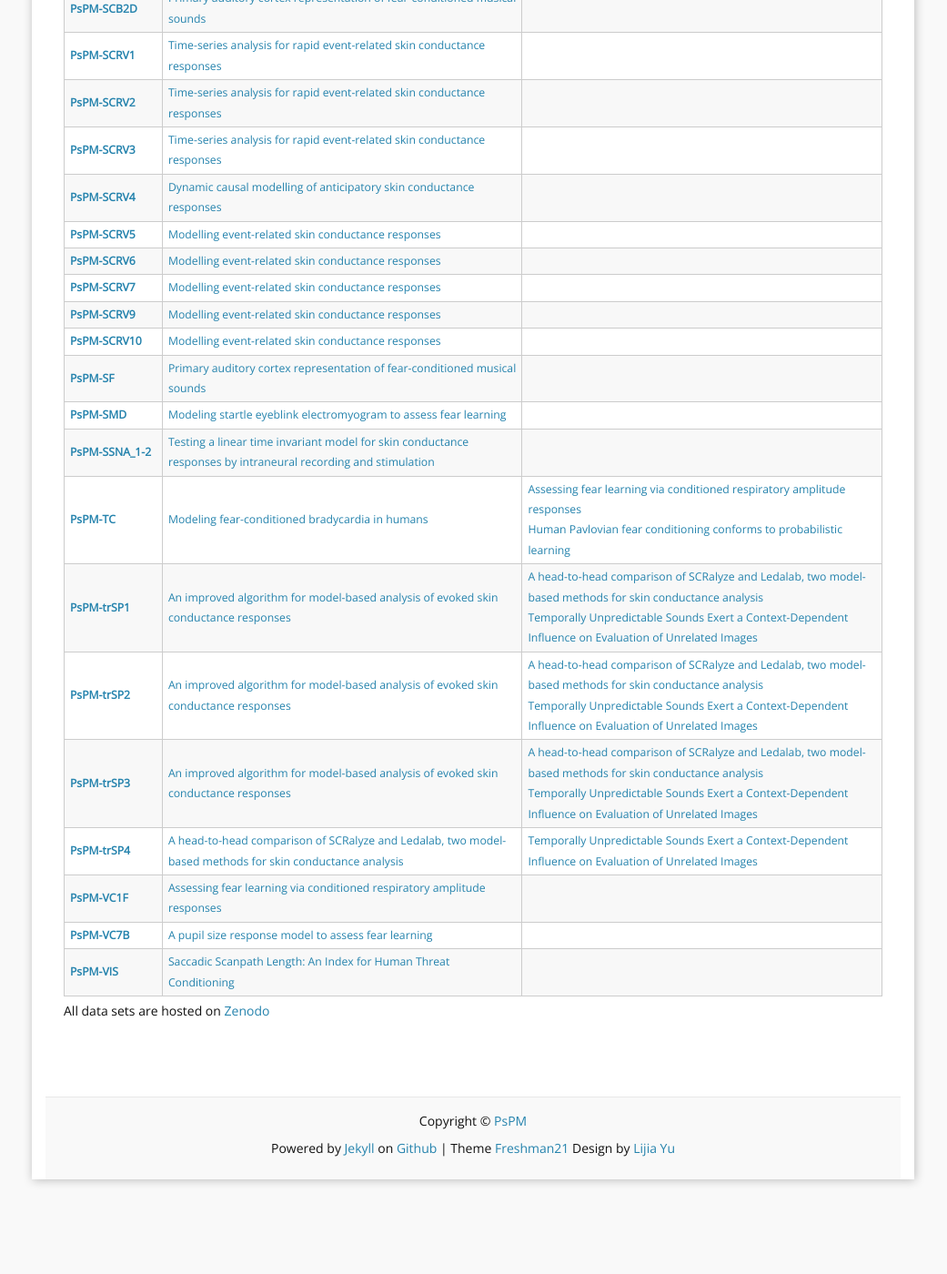
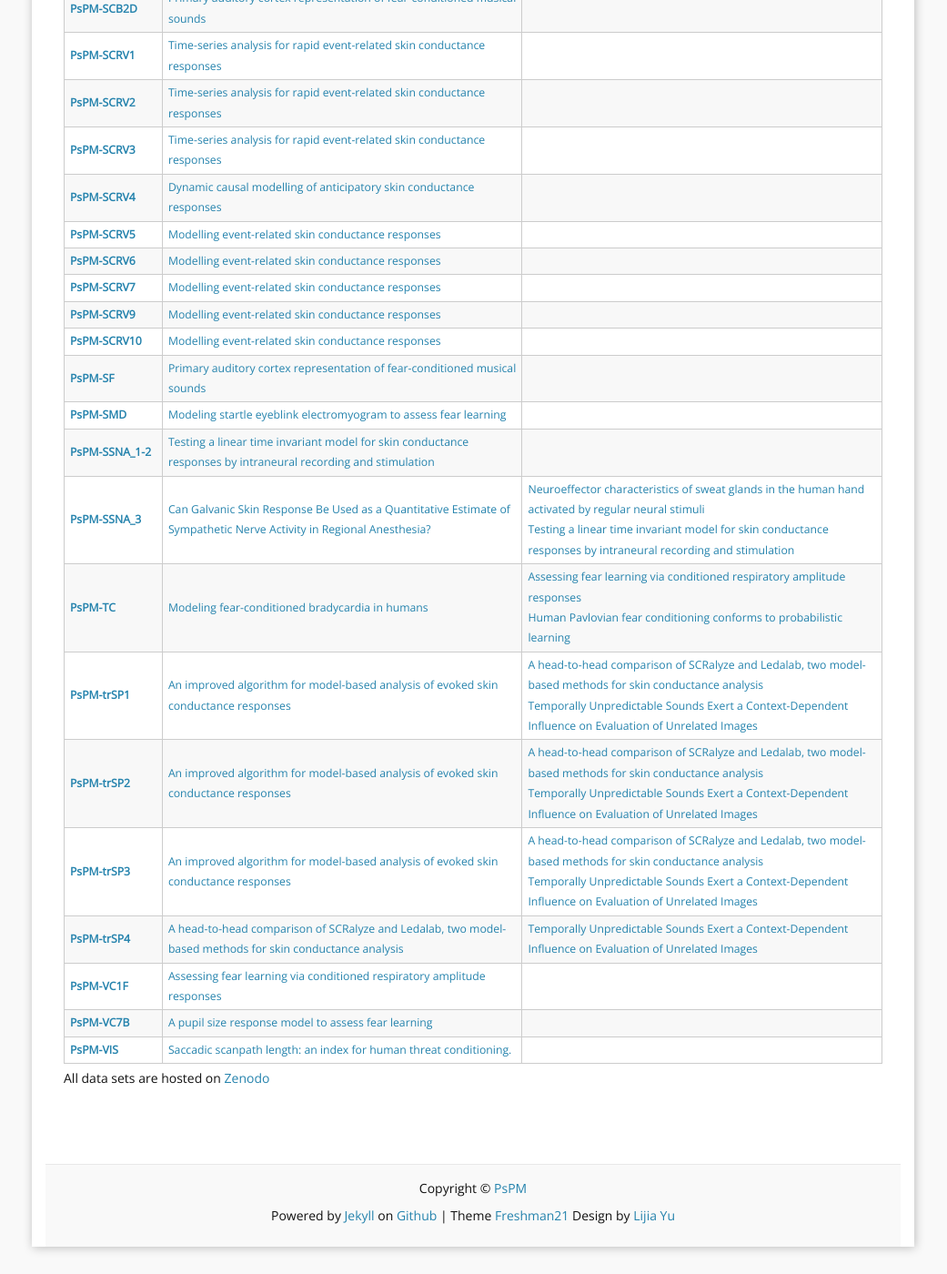
Before and after one commit to bachlab/PsPM, a Jekyll site: the page built from opendata.markdown, in a window 1280 px wide and 1400 px high, scrolled down 1757 px. Shown: the whole window at 91% size, without its empty margins (120-1161 px from the left). Built offline with Jekyll 4.4.1, drawn with Linux system fonts in a browser that asks for light colours; before the commit the page ends 3083 px from its top, so only the background shows below that.

Commit message:
Add SSNA_3 and modify VIS link

```diff
--- a/opendata.markdown
+++ b/opendata.markdown
@@ -401,6 +401,20 @@ Fear conditioning data sets are provided in a standardised format to facilitate
 
 <tr>
 	<td>
+		<a title="PsPM-SSNA_3: Skin conductance response to stimulation of the peripheral median nerve with electrical impulses" href="https://doi.org/10.5281/zenodo.3891581" target="_blank"><b>PsPM-SSNA_3</b></a>
+	</td>
+	<td>
+		<a title="Klaus Kirnö & Masanari Kunimoto & Stefan Lundin & Mikael Elam & B. Gunnar Wallin (1991) Can Galvanic Skin Response Be Used as a Quantitative Estimate of Sympathetic Nerve Activity in Regional Anesthesia?. Anesthesia & Analgesia, 73:2, pp 138-142." href="https://doi.org/10.1213/00000539-199108000-00006">Can Galvanic Skin Response Be Used as a Quantitative Estimate of Sympathetic Nerve Activity in Regional Anesthesia?</a>
+	</td>
+	<td>
+		<a title="Masanari Kunimoto & Klaus Kirnö & Mikael Elam & B. Gunnar Wallin (1991) Neuroeffector characteristics of sweat glands in the human hand activated by regular neural stimuli. The Journal of Physiology, 442." href="https://doi.org/10.1113/jphysiol.1991.sp018799">Neuroeffector characteristics of sweat glands in the human hand activated by regular neural stimuli</a>
+		<br />
+		<a title="Samuel Gerster & Barbara Namer & Mikael Elam & Dominik R. Bach (2017) Testing a linear time invariant model for skin conductance responses by intraneural recording and stimulation. Psychophysiology, 55:2, pp 1-10." href="https://doi.org/10.1111/psyp.12986">Testing a linear time invariant model for skin conductance responses by intraneural recording and stimulation</a>
+	</td>
+</tr>
+
+<tr>
+	<td>
 		<a title="PsPM-TC: SCR, ECG, EMG and respiration measurements in a discriminant trace fear conditioning task with visual CS and electrical US." href="https://doi.org/10.5281/zenodo.1404810" target="_blank"><b>PsPM-TC</b></a>
 	</td>
 	<td>
@@ -489,7 +503,7 @@ Fear conditioning data sets are provided in a standardised format to facilitate
 		<a title="PsPM-VIS: SCR, ECG, respiration and eyetracker measurements in a delay fear conditioning task with visual CS and electrical US" href="https://doi.org/10.5281/zenodo.3667714" target="_blank"><b>PsPM-VIS</b></a>
 	</td>
 	<td>
-		<a title="Yanfang Xia & Filip Melinscak & Dominik R. Bach (2020) Saccadic Scanpath Length: An Index for Human Threat Conditioning. Under review." href="https://doi.org/10.31234/osf.io/qtpve">Saccadic Scanpath Length: An Index for Human Threat Conditioning</a>
+		<a title="Yanfang Xia & Filip Melinscak & Dominik R. Bach (2020) Saccadic scanpath length: an index for human threat conditioning. Behav Res Methods. " href="https://doi.org/10.3758/s13428-020-01490-5">Saccadic scanpath length: an index for human threat conditioning.</a>
 	</td>
 	<td>
 	</td>
```
